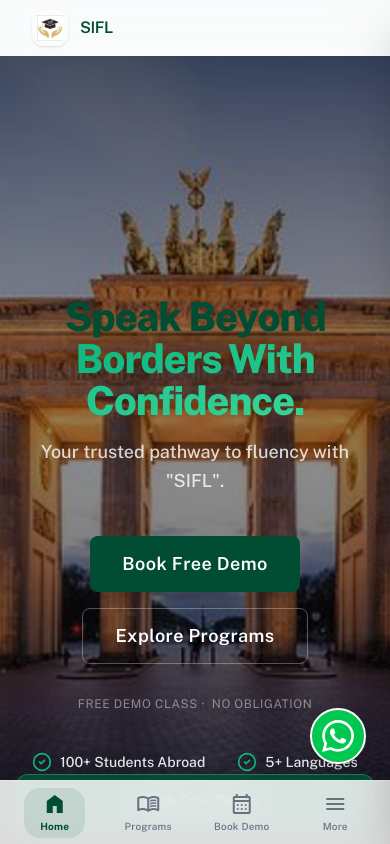
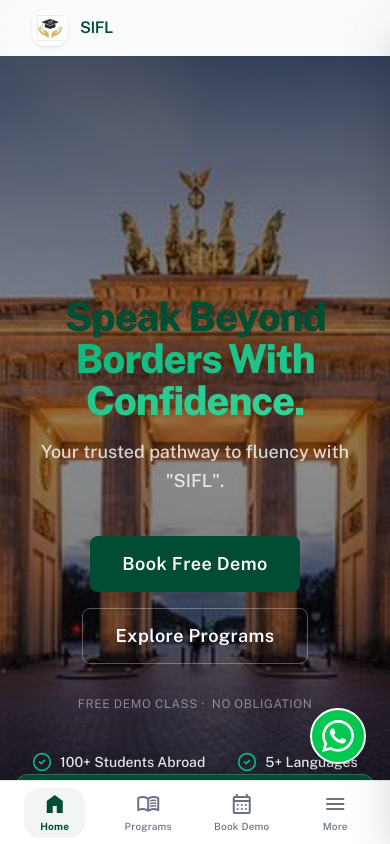
Before and after one commit to hritik2006singh-wq/sifl, a Next.js app: page / in a window 390 px wide. Shown: the top 844 px of the page. Built offline with nearby package versions, Linux system fonts and the light colour scheme.

Commit message:
Remove green background from mobile bottom nav
- Make nav fully opaque (bg-white) to prevent content bleeding through
- Replace green active highlight (bg-primary/10) with neutral gray

Co-Authored-By: Claude Opus 4.6 <noreply@anthropic.com>

```diff
--- a/components/MobileBottomNav.tsx
+++ b/components/MobileBottomNav.tsx
@@ -35,7 +35,7 @@ export default function MobileBottomNav({ items, onOpenMenu }: MobileBottomNavPr
 
     return (
         <nav
-            className={`md:hidden fixed bottom-0 inset-x-0 bg-white/85 backdrop-blur-lg border-t border-gray-200 z-50 flex items-center justify-around pb-[env(safe-area-inset-bottom)] px-2 shadow-[0_-4px_24px_rgba(0,0,0,0.04)] transition-all duration-300 ${
+            className={`md:hidden fixed bottom-0 inset-x-0 bg-white border-t border-gray-200 z-50 flex items-center justify-around pb-[env(safe-area-inset-bottom)] px-2 shadow-[0_-4px_24px_rgba(0,0,0,0.04)] transition-all duration-300 ${
                 isCompact ? "h-12" : "h-16"
             }`}
         >
@@ -57,7 +57,7 @@ export default function MobileBottomNav({ items, onOpenMenu }: MobileBottomNavPr
                                 isCompact ? "px-3 py-0.5" : "px-4 py-1"
                             } ${
                                 isActive
-                                    ? "bg-primary/10"
+                                    ? "bg-gray-100"
                                     : "bg-transparent group-hover:bg-gray-100/50"
                             }`}
                         >
```
